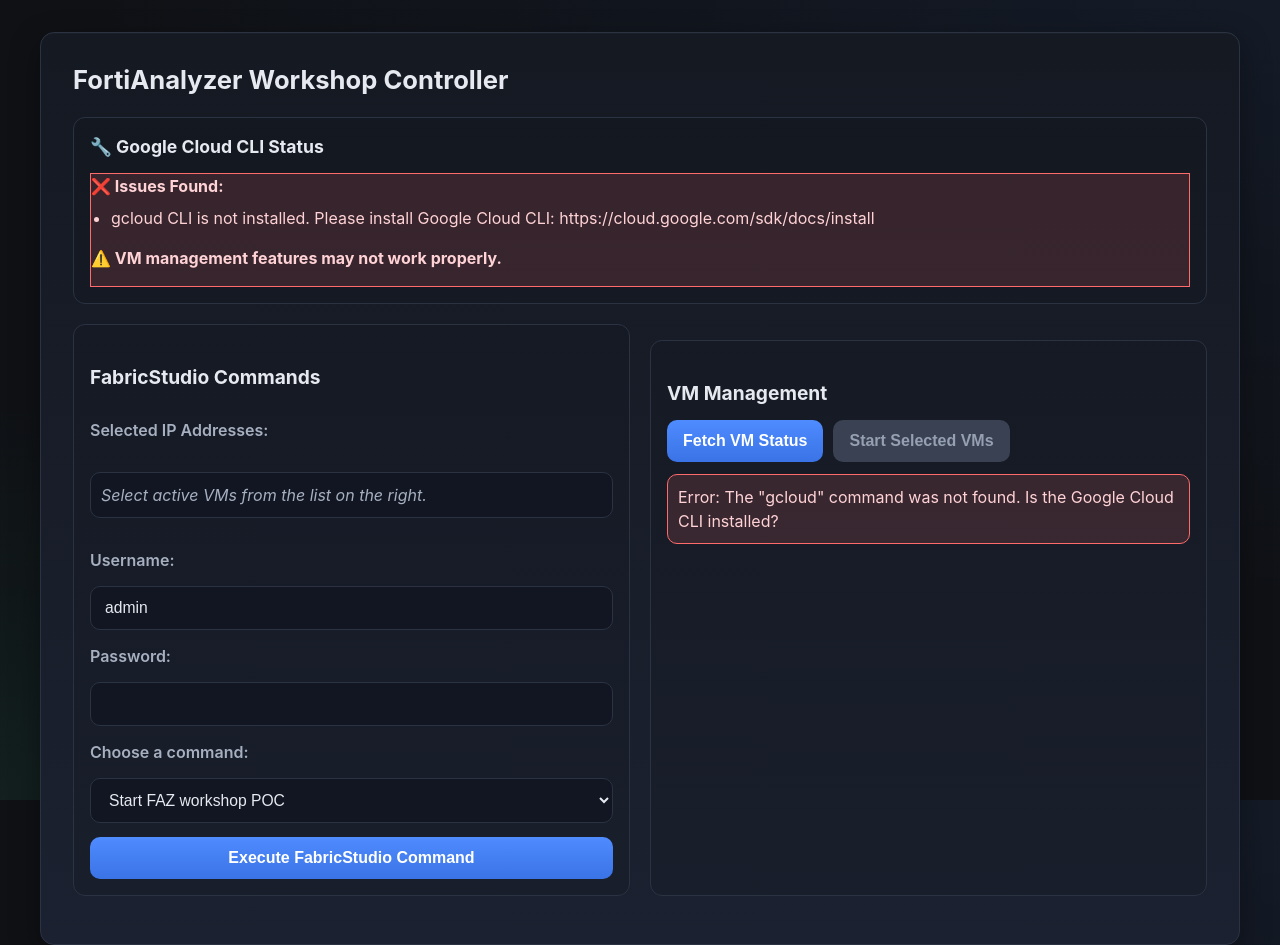
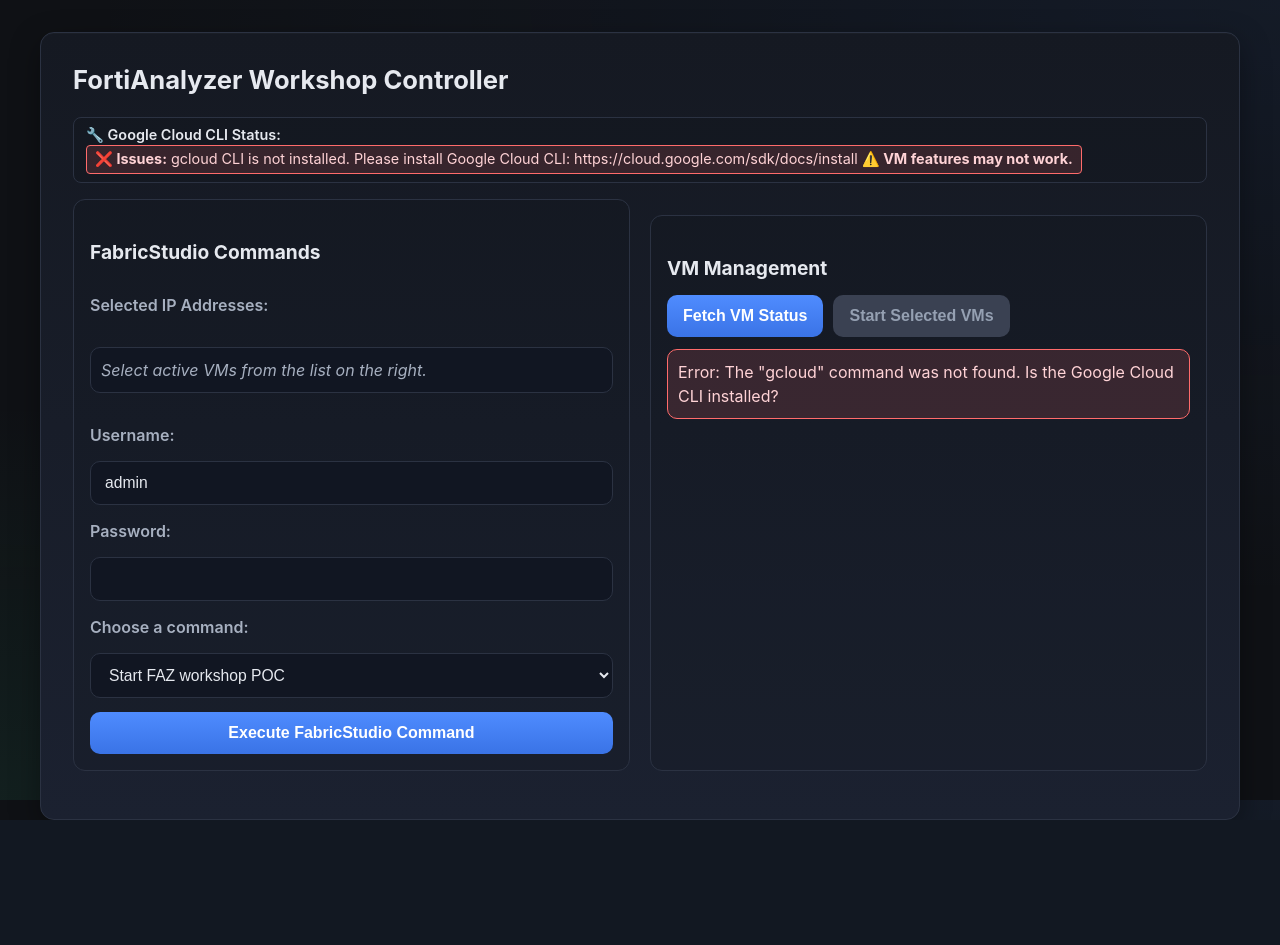
Before and after one commit to s-ruiter/FabricStudioController, a Flask app: page / in a window 1280 px wide. After the commit the page ends 820 px from the top, so only its background shows below. Run offline with Flask 3, Linux system fonts and the light colour scheme.

Commit message:
Make gcloud CLI status more compact with smaller font and inline layout

```diff
--- a/static/style.css
+++ b/static/style.css
@@ -73,35 +73,46 @@
 
 /* GCloud Status Section */
 .gcloud-status {
-  margin-bottom: 20px;
-  padding: 16px;
+  margin-bottom: 16px;
+  padding: 8px 12px;
   background: rgba(0,0,0,0.08);
   border: 1px solid var(--border-color);
-  border-radius: 12px;
+  border-radius: 8px;
+  font-size: 0.9rem;
+  line-height: 1.3;
 }
 
-.gcloud-status h3 {
-  margin: 0 0 12px 0;
-  font-size: 1.1rem;
+.gcloud-title {
+  font-weight: 600;
   color: var(--text-primary);
+  margin-right: 8px;
 }
 
-.gcloud-status ul {
-  margin: 8px 0;
-  padding-left: 20px;
+.status-error-inline {
+  color: #ffd3d6;
+  background-color: rgba(255, 107, 107, 0.15);
+  border: 1px solid var(--status-red);
+  padding: 4px 8px;
+  border-radius: 4px;
+  display: inline-block;
 }
 
-.gcloud-status li {
-  margin: 4px 0;
-}
-
-.status-warning {
+.status-warning-inline {
   color: #ffd166;
   background-color: rgba(255, 209, 102, 0.15);
   border: 1px solid var(--status-yellow);
-  padding: 12px;
-  border-radius: 8px;
-  margin-top: 8px;
+  padding: 4px 8px;
+  border-radius: 4px;
+  display: inline-block;
+}
+
+.status-success-inline {
+  color: #d7ffe8;
+  background-color: rgba(61, 220, 151, 0.15);
+  border: 1px solid var(--status-green);
+  padding: 4px 8px;
+  border-radius: 4px;
+  display: inline-block;
 }
 
 form { display: flex; flex-direction: column; gap: 14px; }
--- a/templates/index.html
+++ b/templates/index.html
@@ -14,33 +14,29 @@
 
         <!-- GCloud CLI Status -->
         <div class="gcloud-status">
-            <h3>🔧 Google Cloud CLI Status</h3>
+            <span class="gcloud-title">🔧 Google Cloud CLI Status:</span>
             {% if gcloud_status.errors %}
-                <div class="status-error">
-                    <strong>❌ Issues Found:</strong>
-                    <ul>
-                        {% for error in gcloud_status.errors %}
-                            <li>{{ error }}</li>
-                        {% endfor %}
-                    </ul>
-                    <p><strong>⚠️ VM management features may not work properly.</strong></p>
-                </div>
+                <span class="status-error-inline">
+                    <strong>❌ Issues:</strong>
+                    {% for error in gcloud_status.errors %}
+                        {{ error }}{% if not loop.last %}; {% endif %}
+                    {% endfor %}
+                    <strong> ⚠️ VM features may not work.</strong>
+                </span>
             {% elif gcloud_status.warnings %}
-                <div class="status-warning">
+                <span class="status-warning-inline">
                     <strong>⚠️ Warnings:</strong>
-                    <ul>
-                        {% for warning in gcloud_status.warnings %}
-                            <li>{{ warning }}</li>
-                        {% endfor %}
-                    </ul>
-                    <p><strong>VM management features may not work properly.</strong></p>
-                </div>
+                    {% for warning in gcloud_status.warnings %}
+                        {{ warning }}{% if not loop.last %}; {% endif %}
+                    {% endfor %}
+                    <strong> VM features may not work properly.</strong>
+                </span>
             {% else %}
-                <div class="status-success">
-                    <strong>✅ gcloud CLI is properly configured</strong>
-                    <p><strong>Account:</strong> {{ gcloud_status.account }}</p>
-                    <p><strong>Project:</strong> {{ gcloud_status.project }}</p>
-                </div>
+                <span class="status-success-inline">
+                    <strong>✅ Configured</strong> |
+                    <strong>Account:</strong> {{ gcloud_status.account }} |
+                    <strong>Project:</strong> {{ gcloud_status.project }}
+                </span>
             {% endif %}
         </div>
 
```
